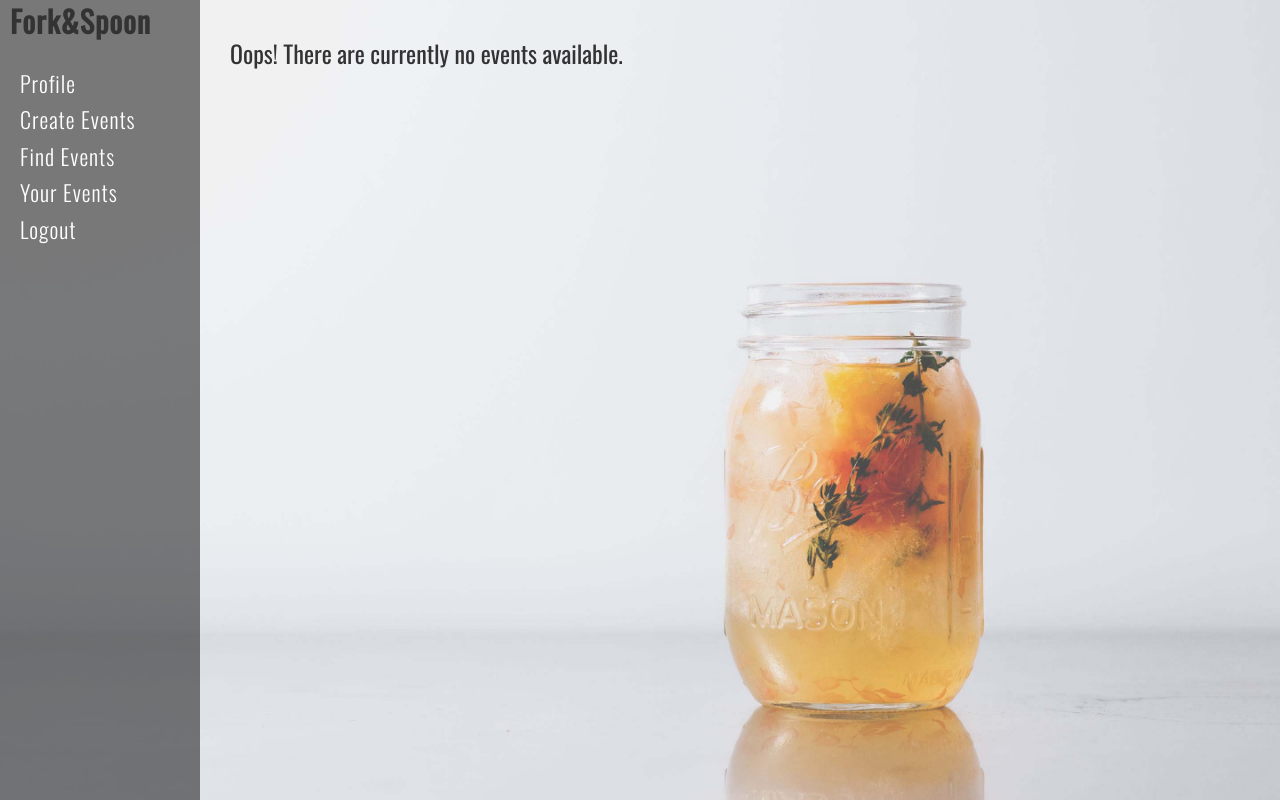
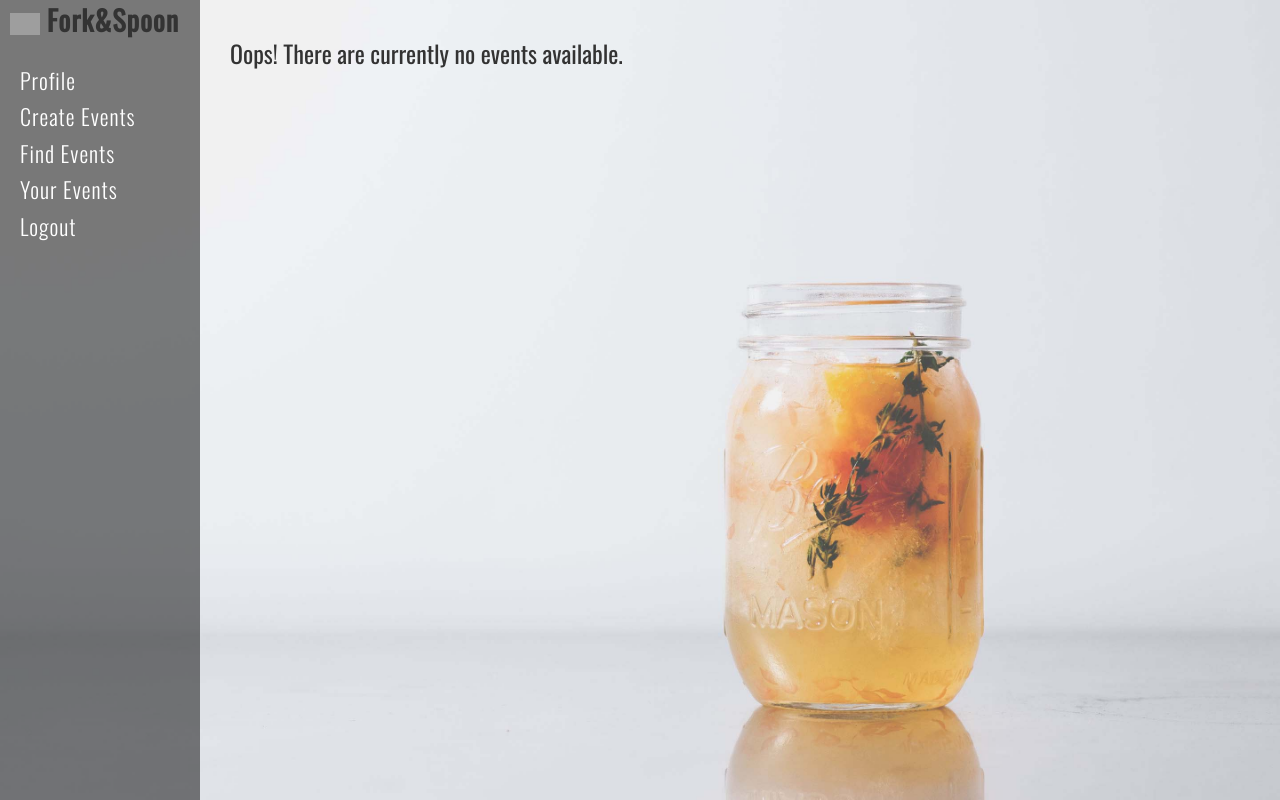
Before and after one commit to vivianhoang/Fork-Spoon, a Flask app: page /find_events in a window 1280 px wide. Run offline with Flask 2, Linux system fonts and the light colour scheme; the visitor is signed in with stand-in values (Sample User, id 1); data comes from the database, SQL or seed files in the repository; data that the repository does not hold is empty; some libraries are stand-ins or nearby versions; grey boxes are pictures that could not be loaded.

Commit message:
[style] Added logo.

```diff
--- a/templates/base.html
+++ b/templates/base.html
@@ -40,7 +40,7 @@
     {% if "id" in session %}
     <div id="outer-container">
         <div id="my-nav">
-            <li style="font-size:30px"><strong>Fork&Spoon</strong></li>
+            <li style="font-size:28px"><img src="/static/css/fork&spoon.png" style="width:30px; height:auto;"> <strong>Fork&Spoon</strong></li>
             <br>
             <li><a href="/profile/{{ session['id'] }}">Profile</a></li>
             <li><a href="/create_event">Create Events</a></li>
```
